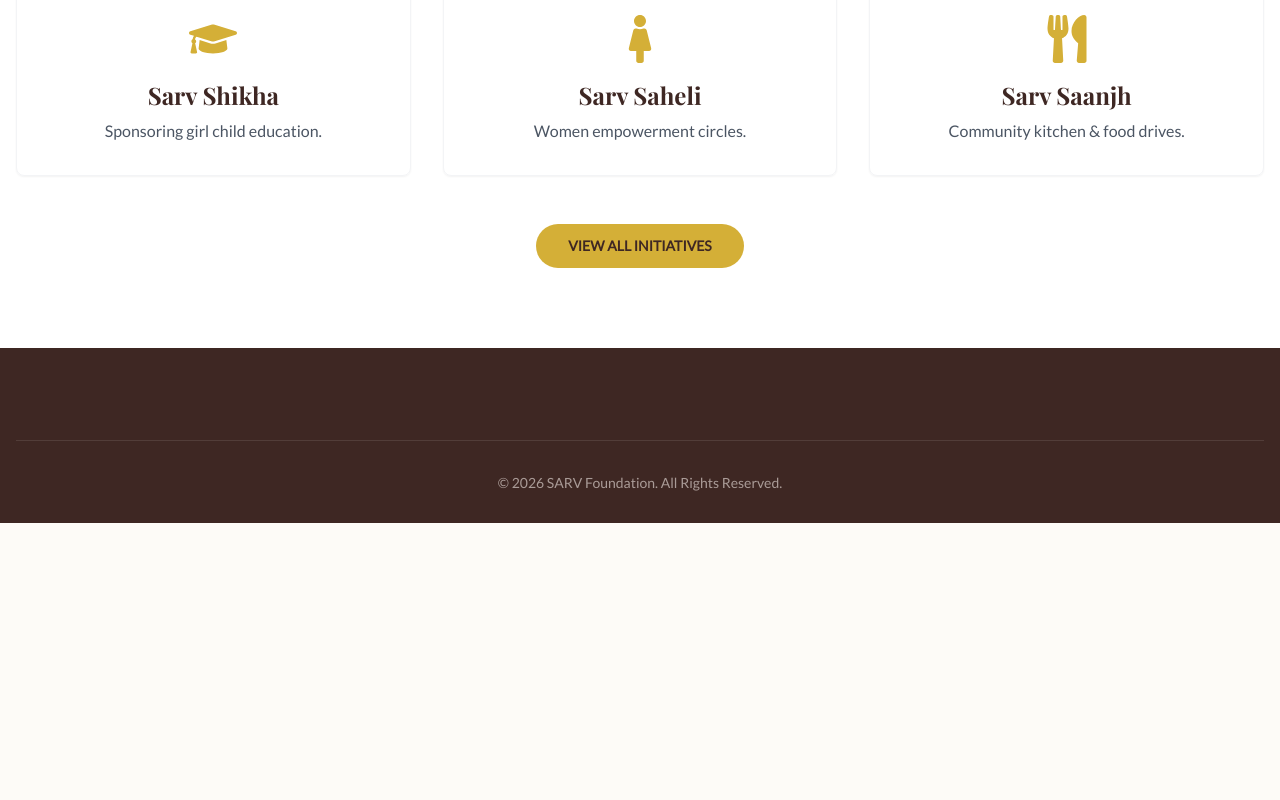
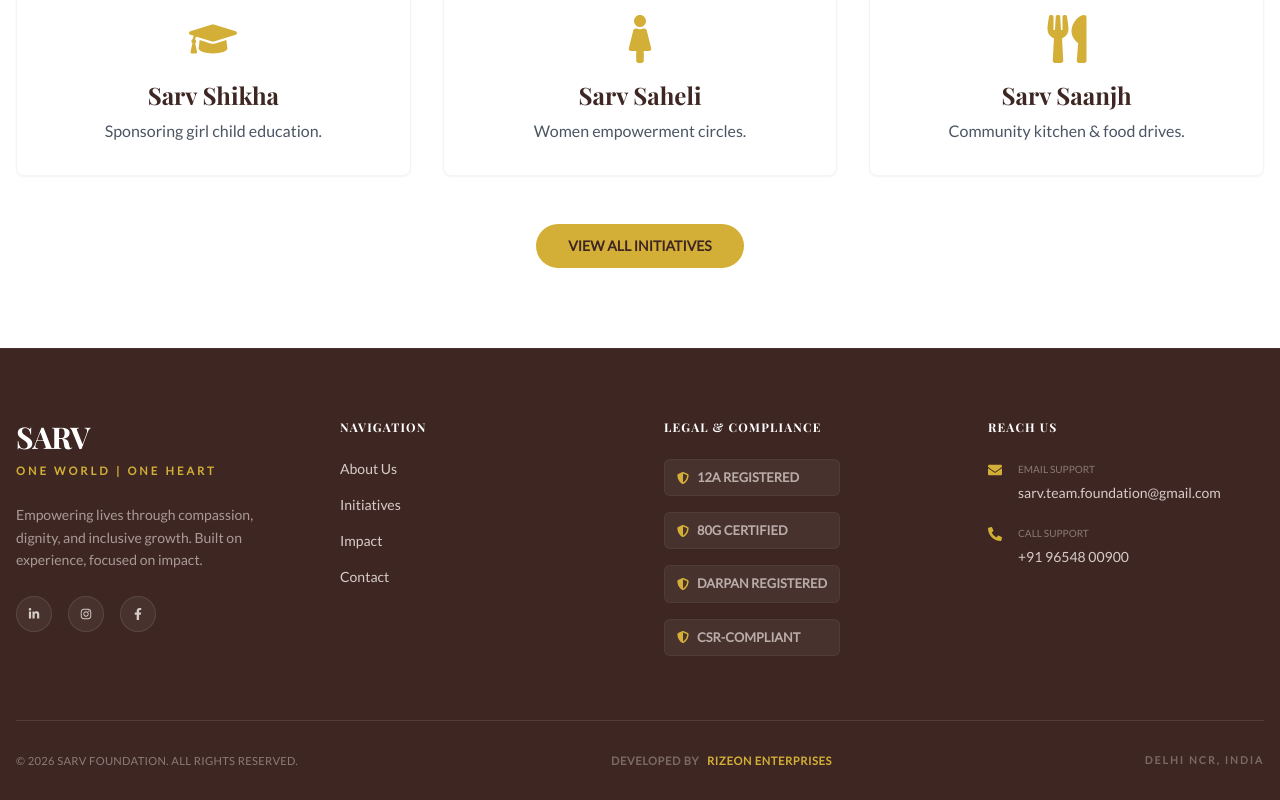
Before and after one commit to RizeonEnterprises/sarv-foundation, a React (Vite) app: page / in a window 1280 px wide. Shown: the part 1319-2119 px from the top of the page. Before the commit the page ends 1842 px from the top, so only its background shows below. Built offline with nearby package versions, Linux system fonts and the light colour scheme.

Commit message:
Update Footer.tsx

```diff
--- a/src/components/Footer.tsx
+++ b/src/components/Footer.tsx
@@ -1,13 +1,107 @@
+import React from 'react';
+import { FaLinkedinIn, FaInstagram, FaFacebookF, FaEnvelope, FaPhoneAlt, FaShieldAlt, FaCode } from 'react-icons/fa';
+import { Link } from 'react-router-dom';
+
 const Footer = () => {
     return (
-        <footer className="bg-dark-brown text-[#d7ccc8] py-[60px] pb-[30px] mt-auto">
-            <div className="container mx-auto px-4 text-center">
-                <div className="grid grid-cols-1 md:grid-cols-3 gap-10 mb-10 text-left hidden">
-                    {/* Placeholder for footer widgets if needed later, currently hidden to match legacy simplified footer */}
+        <footer className="bg-dark-brown text-[#d7ccc8] py-[70px] pb-[30px] mt-auto relative border-t border-white/5">
+            <div className="container mx-auto px-4">
+                <div className="grid grid-cols-1 md:grid-cols-2 lg:grid-cols-4 gap-12 mb-16">
+
+                    {/* 1. Brand Section */}
+                    <div className="flex flex-col items-center md:items-start">
+                        <h2 className="font-heading font-bold text-3xl mb-2 text-white tracking-tight">SARV</h2>
+                        <p className="text-gold-accent font-bold text-[0.7rem] uppercase tracking-[3px] mb-6">One World | One Heart</p>
+                        <p className="text-[#d7ccc8]/70 text-sm leading-relaxed text-center md:text-left">
+                            Empowering lives through compassion, dignity, and inclusive growth. Built on experience, focused on impact.
+                        </p>
+                        <div className="flex gap-4 mt-6">
+                            <a href="#" className="w-9 h-9 rounded-full bg-white/5 flex items-center justify-center hover:bg-gold-accent hover:text-dark-brown transition-all duration-300 border border-white/10">
+                                <FaLinkedinIn className="text-xs" />
+                            </a>
+                            <a href="#" className="w-9 h-9 rounded-full bg-white/5 flex items-center justify-center hover:bg-gold-accent hover:text-dark-brown transition-all duration-300 border border-white/10">
+                                <FaInstagram className="text-xs" />
+                            </a>
+                            <a href="#" className="w-9 h-9 rounded-full bg-white/5 flex items-center justify-center hover:bg-gold-accent hover:text-dark-brown transition-all duration-300 border border-white/10">
+                                <FaFacebookF className="text-xs" />
+                            </a>
+                        </div>
+                    </div>
+
+                    {/* 2. Quick Links */}
+                    <div className="flex flex-col items-center md:items-start">
+                        <h4 className="font-heading font-bold text-lg mb-6 text-white uppercase tracking-widest text-xs">Navigation</h4>
+                        <ul className="space-y-4 text-sm font-medium">
+                            <li><Link to="/about" className="hover:text-gold-accent transition-colors flex items-center gap-2">About Us</Link></li>
+                            <li><Link to="/initiatives" className="hover:text-gold-accent transition-colors flex items-center gap-2">Initiatives</Link></li>
+                            <li><Link to="/impact" className="hover:text-gold-accent transition-colors flex items-center gap-2">Impact</Link></li>
+                            <li><Link to="/contact" className="hover:text-gold-accent transition-colors flex items-center gap-2">Contact</Link></li>
+                        </ul>
+                    </div>
+
+                    {/* 3. Legal & Compliance */}
+                    <div className="flex flex-col items-center md:items-start">
+                        <h4 className="font-heading font-bold text-lg mb-6 text-white uppercase tracking-widest text-xs">Legal & Compliance</h4>
+                        <ul className="space-y-4 text-[0.8rem] text-[#d7ccc8]/80 font-semibold">
+                            <li className="flex items-center gap-2 bg-white/5 px-3 py-2 rounded-md border border-white/5 w-full">
+                                <FaShieldAlt className="text-gold-accent text-xs" /> 12A REGISTERED
+                            </li>
+                            <li className="flex items-center gap-2 bg-white/5 px-3 py-2 rounded-md border border-white/5 w-full">
+                                <FaShieldAlt className="text-gold-accent text-xs" /> 80G CERTIFIED
+                            </li>
+                            <li className="flex items-center gap-2 bg-white/5 px-3 py-2 rounded-md border border-white/5 w-full">
+                                <FaShieldAlt className="text-gold-accent text-xs" /> DARPAN REGISTERED
+                            </li>
+                            <li className="flex items-center gap-2 bg-white/5 px-3 py-2 rounded-md border border-white/5 w-full">
+                                <FaShieldAlt className="text-gold-accent text-xs" /> CSR-COMPLIANT
+                            </li>
+                        </ul>
+                    </div>
+
+                    {/* 4. Get in Touch */}
+                    <div className="flex flex-col items-center md:items-start">
+                        <h4 className="font-heading font-bold text-lg mb-6 text-white uppercase tracking-widest text-xs">Reach Us</h4>
+                        <div className="space-y-5 text-sm">
+                            <div className="flex items-start gap-4">
+                                <FaEnvelope className="text-gold-accent mt-1" />
+                                <div className="flex flex-col">
+                                    <span className="text-[10px] uppercase text-[#d7ccc8]/50 mb-1">Email Support</span>
+                                    <a href="mailto:sarv.team.foundation@gmail.com" className="hover:text-gold-accent transition-colors">sarv.team.foundation@gmail.com</a>
+                                </div>
+                            </div>
+                            <div className="flex items-start gap-4">
+                                <FaPhoneAlt className="text-gold-accent mt-1" />
+                                <div className="flex flex-col">
+                                    <span className="text-[10px] uppercase text-[#d7ccc8]/50 mb-1">Call Support</span>
+                                    <a href="tel:+919654800900" className="hover:text-gold-accent transition-colors">+91 96548 00900</a>
+                                </div>
+                            </div>
+                        </div>
+                    </div>
                 </div>
 
-                <div className="border-t border-white/10 pt-8 mt-8">
-                    <p className="text-sm opacity-70">&copy; {new Date().getFullYear()} SARV Foundation. All Rights Reserved.</p>
+                {/* Bottom Copyright Section */}
+                <div className="border-t border-white/10 pt-8 flex flex-col md:flex-row justify-between items-center gap-4">
+                    <p className="text-[0.7rem] opacity-50 font-medium tracking-wide">
+                        &copy; {new Date().getFullYear()} SARV FOUNDATION. ALL RIGHTS RESERVED.
+                    </p>
+
+                    {/* Developer Credit Line */}
+                    <div className="flex items-center gap-2 text-[0.7rem] font-bold tracking-wider">
+                        <span className="opacity-40 uppercase">Developed by</span>
+                        <a
+                            href="https://rizeon.in"
+                            target="_blank"
+                            rel="noopener noreferrer"
+                            className="text-gold-accent hover:underline decoration-1 underline-offset-4 transition-all"
+                        >
+                            RIZEON ENTERPRISES
+                        </a>
+                    </div>
+
+                    <div className="flex gap-6 text-[0.65rem] opacity-40 uppercase tracking-[2px] font-bold">
+                        <span>Delhi NCR, India</span>
+                    </div>
                 </div>
             </div>
         </footer>
```
